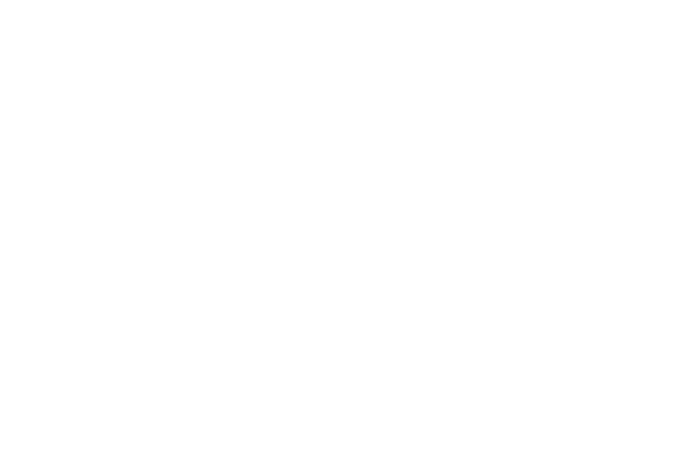
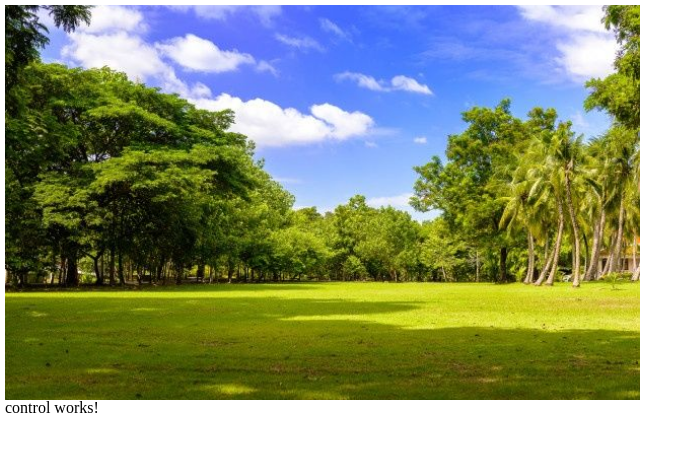
Before and after one commit to MathGPereira/AnimationsAndTests, an Angular app: page / in a window 1280 px wide. Shown: the top 452 px of the page, without its empty margins (0-698 px from the left). Built offline with nearby package versions, Linux system fonts and the light colour scheme.

Commit message:
Criando o HandmadeControlComponent

```diff
--- a/src/app/app.component.scss
+++ b/src/app/app.component.scss
@@ -1,4 +1,14 @@
 main {
+    align-items: center;
+    box-sizing: border-box;
+    display: grid;
+    gap: 5px;
+    grid-template: repeat(2, 50%) / repeat(2, 50%);
     height: 100vh;
+    padding: 5px;
     width: 100vw;
+    app-handmade-carousel {
+        height: 100%;
+        width: 100%;
+    }
 }
--- a/src/app/app.module.ts
+++ b/src/app/app.module.ts
@@ -4,6 +4,7 @@ import { BrowserModule } from '@angular/platform-browser';
 import { AppRoutingModule } from './app-routing.module';
 import { AppComponent } from './app.component';
 import { HandmadeCarouselModule } from './core/components/carroussels/handmade-carousel/handmade-carousel.module';
+import { ControlModule } from './shared/components/controls/handmade-carousel/control/control.module';
 
 @NgModule({
   declarations: [
@@ -12,7 +13,8 @@ import { HandmadeCarouselModule } from './core/components/carroussels/handmade-c
   imports: [
     BrowserModule,
     AppRoutingModule,
-    HandmadeCarouselModule
+    HandmadeCarouselModule,
+    ControlModule
   ],
   providers: [],
   bootstrap: [AppComponent]
--- a/src/app/core/components/carroussels/handmade-carousel/handmade-carousel.component.html
+++ b/src/app/core/components/carroussels/handmade-carousel/handmade-carousel.component.html
@@ -1,3 +1,10 @@
 <section class="handmade-carousel">
-    <div class="handmade-carousel__image"></div>
+    <ng-container *ngFor="let index of indexes">
+        <div
+            class="handmade-carousel__image-{{ index }}"
+            *ngIf="index === activeImageIndex"
+            >
+        </div>
+    </ng-container>
+    <app-control></app-control>
 </section>
--- a/src/app/core/components/carroussels/handmade-carousel/handmade-carousel.component.scss
+++ b/src/app/core/components/carroussels/handmade-carousel/handmade-carousel.component.scss
@@ -1,4 +1,25 @@
 .handmade-carousel {
     height: 100%;
     width: 100%;
+    div {
+        height: 100%;
+        transition: all .5s linear;
+        width: 100%;
+    }
+    .handmade-carousel__image-1 {
+        background: url('../../../../../assets/images/handmade-carousel/image-1.jpg') no-repeat center center / cover;
+
+    }
+    .handmade-carousel__image-2 {
+        background: url('../../../../../assets/images/handmade-carousel/image-2.avif') no-repeat center center / cover;
+
+    }
+    .handmade-carousel__image-3 {
+        background: url('../../../../../assets/images/handmade-carousel/image-3.avif') no-repeat center center / cover;
+
+    }
+    .handmade-carousel__image-4 {
+        background: url('../../../../../assets/images/handmade-carousel/image-4.avif') no-repeat center center / cover;
+
+    }
 }
--- a/src/app/core/components/carroussels/handmade-carousel/handmade-carousel.component.ts
+++ b/src/app/core/components/carroussels/handmade-carousel/handmade-carousel.component.ts
@@ -7,4 +7,14 @@ import { Component } from '@angular/core';
 })
 export class HandmadeCarouselComponent {
 
+    private _activeImageIndex = 1;
+    public indexes = [1, 2, 3, 4];
+
+    get activeImageIndex(): number {
+        return this._activeImageIndex;
+    }
+
+    set activeImageIndex(index: number) {
+        this._activeImageIndex = index;
+    }
 }
--- a/src/app/core/components/carroussels/handmade-carousel/handmade-carousel.module.ts
+++ b/src/app/core/components/carroussels/handmade-carousel/handmade-carousel.module.ts
@@ -1,10 +1,12 @@
 import { NgModule } from '@angular/core';
+import { CommonModule } from '@angular/common';
 
 import { HandmadeCarouselComponent } from './handmade-carousel.component';
+import { ControlModule } from 'src/app/shared/components/controls/handmade-carousel/control/control.module';
 
 @NgModule({
     declarations: [HandmadeCarouselComponent],
-    imports: [],
+    imports: [CommonModule, ControlModule],
     exports: [HandmadeCarouselComponent]
 })
 export class HandmadeCarouselModule { }
--- /dev/null
+++ b/src/app/shared/components/controls/handmade-carousel/control/control.component.html
@@ -0,0 +1 @@
+<p>control works!</p>
```
Also changed, not shown: src/app/shared/components/controls/handmade-carousel/control/control.component.ts (added, +10 -0 lines), src/app/shared/components/controls/handmade-carousel/control/control.module.ts (added, +11 -0 lines), src/app/shared/components/controls/handmade-carousel/control/control.component.scss (added).
